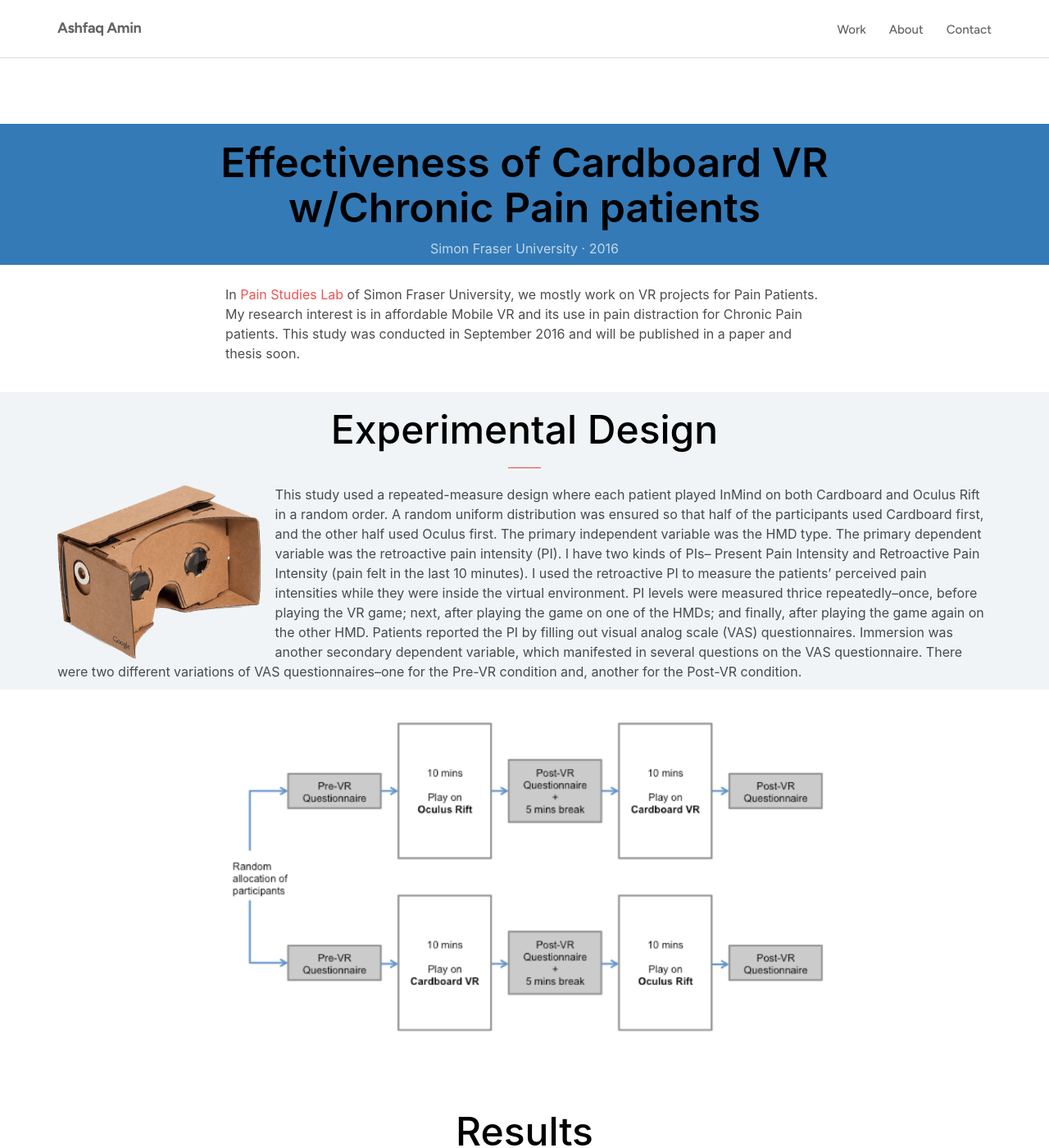
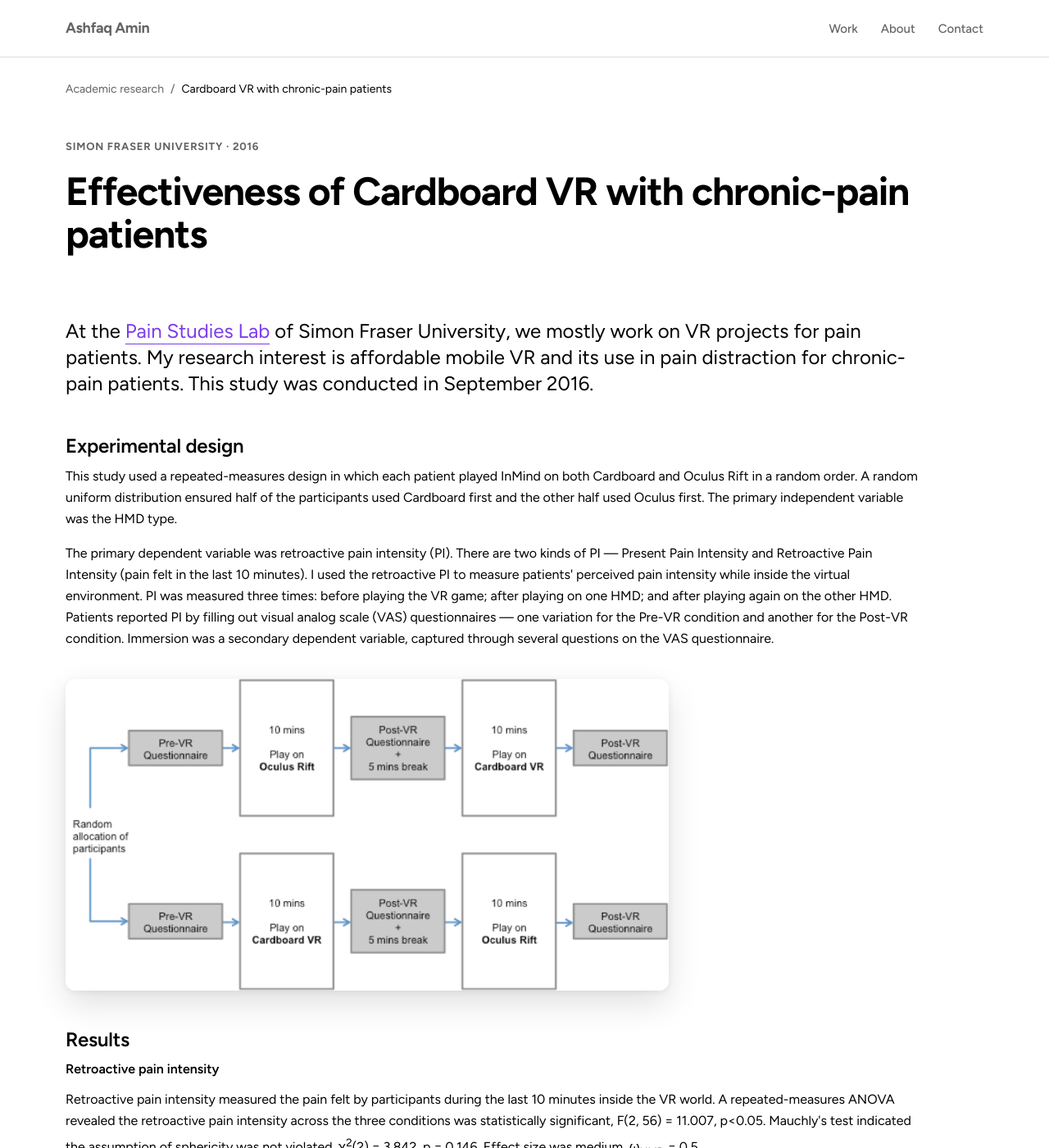
Before and after one commit to ashfaqamin/portfolio, a Jekyll site: the page built from research-study-2_alt.html, in a window 1280 px wide and 1400 px high. Shown: the whole window at 82% size. Built offline with Jekyll 4.4.1, drawn with Linux system fonts in a browser that asks for light colours; nearby versions of some CDN libraries; some of the changed text lies outside the part shown.

Commit message:
research edited

```diff
--- a/css/components.css
+++ b/css/components.css
@@ -361,3 +361,30 @@ body:not(.ds-base) .site-nav__in { width: auto; max-width: 100%; margin-inline:
 
 /* a figure row placed directly in a media-row media column shouldn't add its own top gap */
 .media-row__media > .figure-row { margin-top: 0; }
+
+/* hug the first column to its content (e.g. a fixed-width figure beside flowing text),
+   so the gap to the text matches a media-row instead of leaving dead space */
+.split--hug { grid-template-columns: auto minmax(0, 1fr); }
+@media (max-width: 860px) { .split--hug { grid-template-columns: 1fr; } }
+
+/* breadcrumb trail for sub-page back-navigation (sits above the title) */
+.breadcrumb { display: flex; flex-wrap: wrap; align-items: center; gap: 8px; font: var(--text-small); color: var(--text-secondary); padding-top: clamp(20px, 3vw, 28px); }
+.breadcrumb a { color: var(--text-secondary); text-decoration: none; transition: color .18s ease; }
+.breadcrumb a:hover { color: var(--action-text); }
+.breadcrumb__sep { color: var(--text-tertiary); }
+.breadcrumb [aria-current="page"] { color: var(--text); }
+
+/* long-form article body for simple blog-style sub-pages: a readable measure with
+   vertical rhythm, so page markup stays just headings, paragraphs, figures and lists */
+.prose { max-width: none; }
+.prose > * + * { margin-top: var(--space-4); }
+.prose > p, .prose > ol, .prose > ul { max-width: 65rem; }
+.prose > :is(h2, h3, h4) { margin-top: clamp(32px, 4vw, 48px); }
+.prose > :is(h2, h3, h4) + * { margin-top: var(--space-3); }
+.prose > figure { margin-top: clamp(24px, 3vw, 36px); max-width: 46rem; }
+.prose > :first-child { margin-top: 0; }
+.prose ol, .prose ul { padding-left: 1.25em; }
+.prose li + li { margin-top: var(--space-2); }
+.prose li::marker { color: var(--text-tertiary); }
+.prose a:not(.btn) { color: var(--action-text); text-decoration: none; border-bottom: 1px solid currentColor; padding-bottom: 1px; }
+.prose a:not(.btn):hover { color: var(--action-hover); }
--- a/research-study-2_alt.html
+++ b/research-study-2_alt.html
@@ -1,85 +1,58 @@
 ---
 layout: default
-extra_css:
-  - "https://fonts.googleapis.com/css?family=Open+Sans:400,400i,600,700"
-  - "css/shapes.css"
+ds: true
+title: "Effectiveness of Cardboard VR with chronic-pain patients · Ashfaq Amin"
 ---
 {% raw %}
-<section class="bg-primary top-section">
-        <div class="container">
-            <div class="row">
-                <div class="col-lg-8 col-lg-offset-2 text-center">
-                    <h1 class="xl-font">Effectiveness of Cardboard VR w/Chronic Pain patients</h1>
+<main class="ds-container">
 
-                    <p class="text-faded">Simon Fraser University &middot; 2016</p>
+  <nav class="breadcrumb" aria-label="Breadcrumb">
+    <a href="research.html">Academic research</a>
+    <span class="breadcrumb__sep">/</span>
+    <span aria-current="page">Cardboard VR with chronic-pain patients</span>
+  </nav>
 
-                </div>
-            </div>
-        </div>
-    </section>
+  <header class="hero">
+    <p class="h6 hero__kicker">Simon Fraser University &middot; 2016</p>
+    <h1 class="display-l hero__title">Effectiveness of Cardboard VR with chronic-pain patients</h1>
+  </header>
 
+  <section class="section">
+    <div class="prose">
 
-    <section class="container projDetail" style=" padding-bottom:0">
-        <div class="col-lg-8 col-lg-offset-2"><p>
-            In <a href="http://www.confrontingpain.com/category/news/ournews/" target="_blank">Pain Studies Lab</a> of Simon Fraser University, we mostly work on VR projects for Pain Patients. My research interest is in affordable Mobile VR and its use in pain distraction for Chronic Pain patients. This study was conducted in September 2016 and will be published in a paper and thesis soon.</p>
-        </div>
-        <div class="col-lg-8 col-lg-offset-2 section-heading">
-        </div>
+      <p class="lead">At the <a href="https://painstudieslab.com/" target="_blank" rel="noopener">Pain Studies Lab</a> of Simon Fraser University, we mostly work on VR projects for pain patients. My research interest is affordable mobile VR and its use in pain distraction for chronic-pain patients. This study was conducted in September 2016.</p>
 
-    </section>
+      <h2 class="h3">Experimental design</h2>
+      <p class="body">This study used a repeated-measures design in which each patient played InMind on both Cardboard and Oculus Rift in a random order. A random uniform distribution ensured half of the participants used Cardboard first and the other half used Oculus first. The primary independent variable was the HMD type.</p>
+      <p class="body">The primary dependent variable was retroactive pain intensity (PI). There are two kinds of PI &mdash; Present Pain Intensity and Retroactive Pain Intensity (pain felt in the last 10 minutes). I used the retroactive PI to measure patients' perceived pain intensity while inside the virtual environment. PI was measured three times: before playing the VR game; after playing on one HMD; and after playing again on the other HMD. Patients reported PI by filling out visual analog scale (VAS) questionnaires &mdash; one variation for the Pre-VR condition and another for the Post-VR condition. Immersion was a secondary dependent variable, captured through several questions on the VAS questionnaire.</p>
+      <figure>
+        <span class="frame"><img src="img/research/study2_design.png" alt="Diagram of the experimental design: each patient played InMind on both Cardboard and Oculus Rift"></span>
+      </figure>
 
-    <section class="container-fluid bg-lightdark">
-        <div class="container">
-            <h2 class="text-center">Experimental Design</h2>
-            <hr class="primary">
-            <p>
+      <h2 class="h3">Results</h2>
 
-            </p>
-            <img src="img/research/cardboard_nobg.png" class="img-float-left cardboard">
-            <p>
-                This study used a repeated-measure design where each patient played InMind on both Cardboard and Oculus Rift in a random order. A random uniform distribution was ensured so that half of the participants used Cardboard first, and the other half used Oculus first. The primary independent variable was the HMD type.
-                The primary dependent variable was the retroactive pain intensity (PI). I have two kinds of PIs– Present Pain Intensity and Retroactive Pain Intensity (pain felt in the last 10 minutes). I used the retroactive PI to measure the patients’ perceived pain intensities while they were inside the virtual environment. PI levels were measured thrice repeatedly–once, before playing the VR game; next, after playing the game on one of the HMDs; and finally, after playing the game again on the other HMD. Patients reported the PI by filling out visual analog scale (VAS) questionnaires. Immersion was another secondary dependent variable, which manifested in several questions on the VAS questionnaire. There were two different variations of VAS questionnaires–one for the Pre-VR condition and, another for the Post-VR condition.
-            </p>
-        </div>
-    </section>
+      <h3 class="h5">Retroactive pain intensity</h3>
+      <p class="body">Retroactive pain intensity measured the pain felt by participants during the last 10 minutes inside the VR world. A repeated-measures ANOVA revealed the retroactive pain intensity across the three conditions was statistically significant, F(2, 56) = 11.007, p&lt;0.05. Mauchly's test indicated the assumption of sphericity was not violated, &chi;<sup>2</sup>(2) = 3.842, p = 0.146. Effect size was medium, &omega;<sub>HMD</sub> = 0.5.</p>
+      <p class="body">Bonferroni post hoc tests revealed a significant difference between the Pre-VR and Oculus Rift conditions, CI<sub>.95</sub> = &minus;17.773 (lower), &minus;4.027 (upper), p = 0.001. There was also a significant difference between the Pre-VR and Cardboard VR conditions, CI<sub>.95</sub> = &minus;11.516 (lower), &minus;0.151 (upper), p = 0.043. The difference in pain intensity between Oculus Rift and Cardboard VR was also significant, though only marginally, CI<sub>.95</sub> = &minus;10.131 (lower), &minus;4.027 (upper), p = 0.050. There was no significant interaction effect for the order of use of the HMDs, F(2, 56) = 0.348, p = 0.708.</p>
+      <figure>
+        <span class="frame"><img src="img/research/rpi.jpg" alt="Chart of retroactive pain intensity across the Pre-VR, Oculus Rift and Cardboard VR conditions"></span>
+      </figure>
 
-    <section class="container projDetail" style=" padding-top:0">
-        <div class="col-lg-8 col-lg-offset-2">
-            <img class="img-responsive sr-img centered" src="img/research/study2_design.png" alt="Experimental design of the study">
+      <h3 class="h5">Present pain intensity</h3>
+      <p class="body">A repeated-measures ANOVA revealed that exposure to VR had a significant effect on present pain intensity too, F(2, 58) = 5.090, p&lt;0.05. The assumption of sphericity was satisfied, &chi;<sup>2</sup>(2) = 0.606, p = 0.739. The effect size here was small, &omega;<sub>HMD</sub> = 0.3. This differs slightly from previous studies: an earlier within-subjects study of 20 participants comparing present and retroactive pain intensity between a VR (Oculus DK1) and an MBSR (Mindfulness-Based Stress Reduction) condition found the difference in present pain intensity was not significant. In this study, however, participants used two VR HMDs back-to-back. The pairwise comparison using Bonferroni post hoc analysis showed the difference between Pre-VR and Oculus Rift was significant, CI<sub>.95</sub> = &minus;11.11 (lower), &minus;0.889 (upper), p = 0.017. The difference between Pre-VR and Cardboard was not significant, CI<sub>.95</sub> = &minus;8.263 (lower), 1.263 (upper), p = 0.216.</p>
 
-            <h2 class="text-center">Results</h2>
-            <hr class="primary">
-            <h4>Retroactive Pain Intensity</h4>
-            <p>
-                Retroactive Pain Intensity was used to measure the pain intensity felt by the participants during the last 10 minutes inside the VR world. A repeated-measure ANOVA revealed the retroactive pain intensity in the three conditions was statistically significant, F(2,56)=11.007, p&lt;0.05. Mauchly’s test indicated that the assumption of sphericity was not violated, &#967<sup>2</sup>(2) = 3.842, p = 0.146. Effect size was medium, &#969<sub>HMD</sub> = 0.5
-            </p>
-            <p>
-                Bonferroni posthoc tests revealed a significant difference between the Pre-VR and Oculus Rift conditions, CI<sub>.95</sub> = -17.773 (lower) -4.027 (upper), p=0.001. Also, there was a significant difference between Pre-VR and Cardboard VR conditions, CI<sub>.95</sub> = -11.516 (lower) -0.151 (upper), p=0.043. However, although only marginally, the difference in pain intensities for Oculus Rift and Cardboard VR was also significant, CI.95 = -10.131 (lower) -4.027 (upper), p=0.050. There was no significant interaction effect for the order of use of the HMDs, F(2,56) = 0.348, p = 0.708.
+      <h3 class="h5">Immersion</h3>
+      <p class="body">The difference in immersion levels between the two VR conditions was significant, F(1, 29) = 7.757, p = 0.009; effect size &omega;<sub>HMD</sub> = 0.42.</p>
 
-            </p>
+      <div class="actions">
+        <a href="research.html" class="btn btn--secondary">
+          <svg viewBox="0 0 24 24" fill="none" stroke="currentColor" stroke-width="2" stroke-linecap="round" stroke-linejoin="round" aria-hidden="true"><path d="M19 12H5M11 18l-6-6 6-6"/></svg>
+          Back to research
+        </a>
+      </div>
 
+    </div>
+  </section>
 
-            <img class="img-responsive sr-img centered" src="img/research/rpi.jpg">
-
-            <h4>Present Pain Intensity</h4>
-            <p>
-                A repeated-measure ANOVA revealed that exposure to VR had a significant effect on the present pain intensity too, F(2,58) = 5.090, p&lt;0.05. The assumption of sphericity was satisfied, &#967<sup>2</sup>(2) = 0.606, p = 0.739. The effect size, in this case, was small, &#969<sub>HMD</sub> = 0.3. This result is a little different from previous studies. A previous within-subjects study of 20 participants compared present and retroactive pain intensity level between a VR (Oculus DK1) and MBSR (Mindfulness Based Stress Reduction) conditions and found that the difference in present pain intensity was not significant. However, in this study, the participants used two VR HMDs back-to-back.
-
-                The pairwise comparison using Bonferroni posthoc analysis showed, the difference between Pre-VR and Oculus Rift was significant, CI<sub>.95</sub> = -11.11 (lower) -.889 (upper), p=0.017. However, the difference between Pre-VR and Cardboard was not significant, CI<sub>.95</sub> = -8.263 (lower) 1.263 (upper), p=0.216.
-            </p>
-
-            <h4>Immersion</h4>
-            <p>
-                The difference in immersion levels for these two VR conditions was significant F(1,29) = 7.757, p=0.009; effect size, &#969<sub>HMD</sub> = 0.42
-            </p>
-
-            <div class="col-lg-8 col-lg-offset-2 text-center">
-            <a href="research.html" class="btn btn-default btn-xl" style="margin-top:30px"><span class="glyphicon glyphicon-arrow-left" aria-hidden="true"></span> Back to Research</a>
-            </div>
-
-        </div>
-
-
-
-    </section>
+</main>
 {% endraw %}
```
Also changed, not shown: agentic-ux.html (+2 -2 lines), research-study-1.html (+41 -42 lines), research.html (+7 -9 lines), 1 other file.
